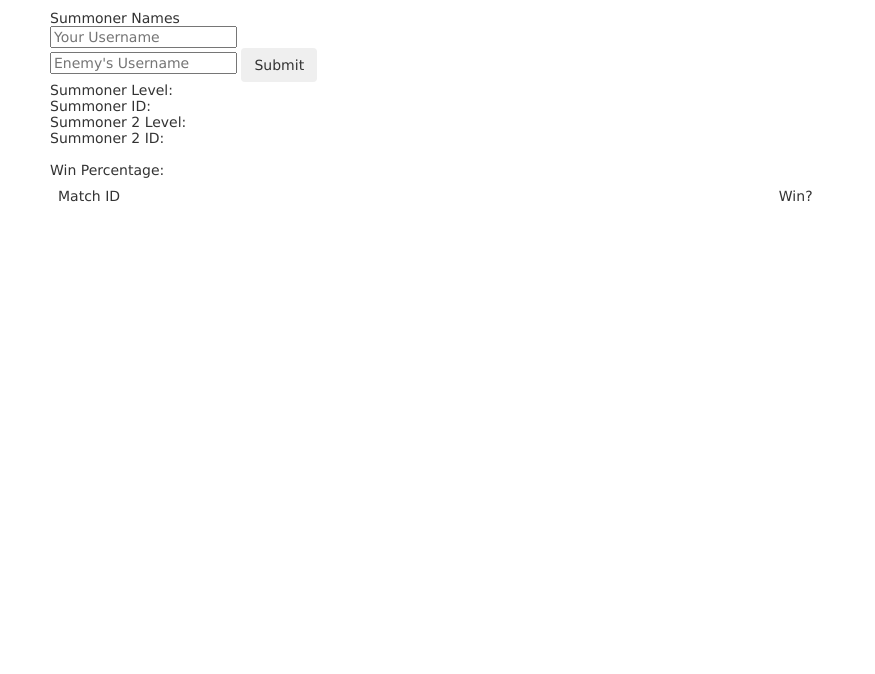
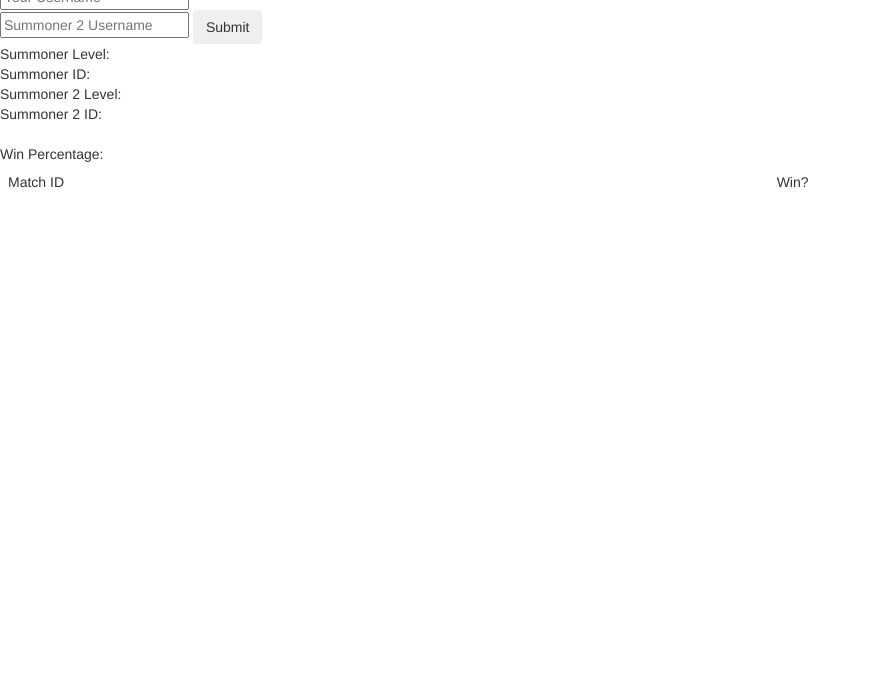
Before and after one commit to sapols/Methods-Team-Project, a website: page lolith/views/index.html in a window 1280 px wide. Shown: the part 126-800 px from the top of the page, without its empty margins (0-875 px from the left). Drawn offline with nearby package versions, Linux system fonts and the light colour scheme.

Commit message:
changed html to summoner 2 instead of enemy

```diff
--- a/lolith/views/index.html
+++ b/lolith/views/index.html
@@ -3,7 +3,6 @@
 <head>
 	<title>Lolith</title>
 	<link rel="stylesheet" href="https://maxcdn.bootstrapcdn.com/bootstrap/3.3.6/css/bootstrap.min.css" integrity="sha384-1q8mTJOASx8j1Au+a5WDVnPi2lkFfwwEAa8hDDdjZlpLegxhjVME1fgjWPGmkzs7" crossorigin="anonymous">
-	<link rel="stylesheet" href="/stylesheets/style.css">
 </head>
 <body>
 <h1>Welcome to LoLith.</h1>
@@ -11,7 +10,7 @@
 <br />
 <input id="userName" placeholder="Your Username" />
 <br />
-<input id="enemyName" placeholder="Enemy's Username" />
+<input id="enemyName" placeholder="Summoner 2 Username" />
 <button class="btn" id="submitPlayers">Submit</button>
 
 
```
